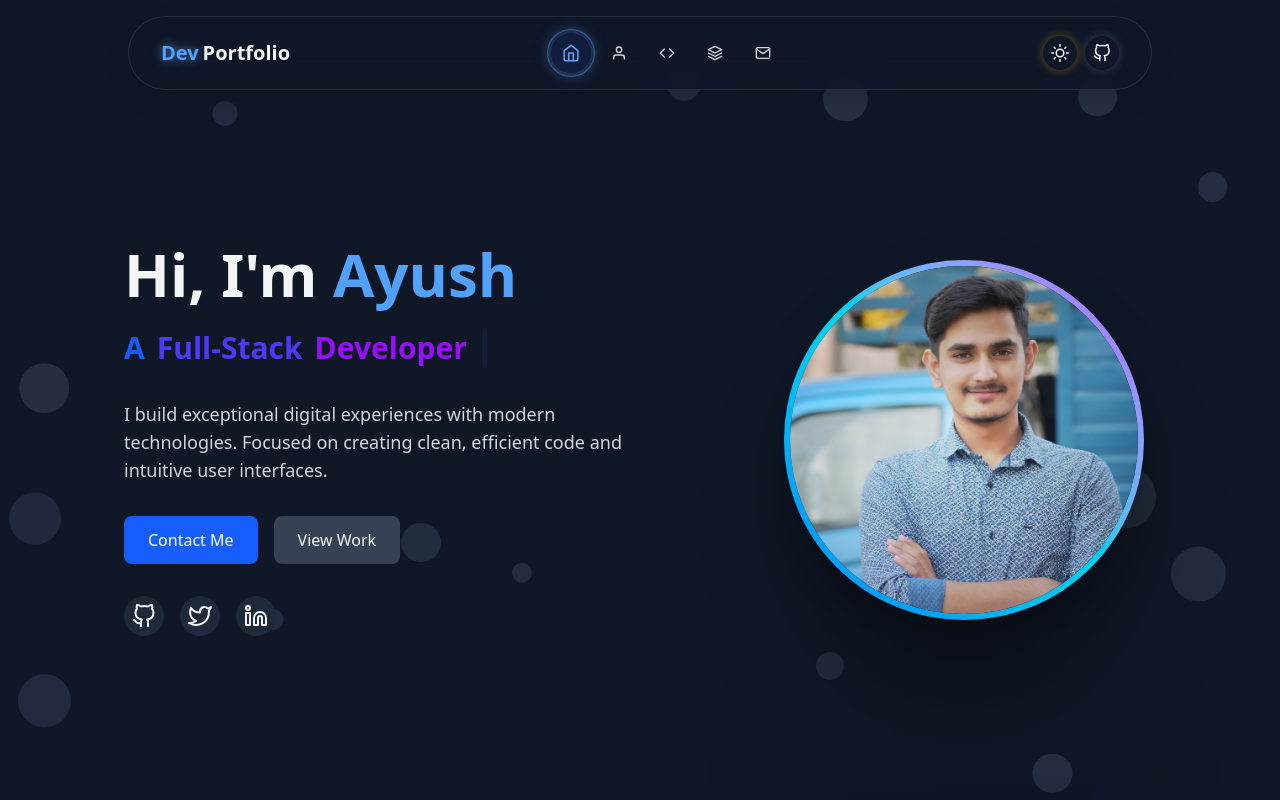
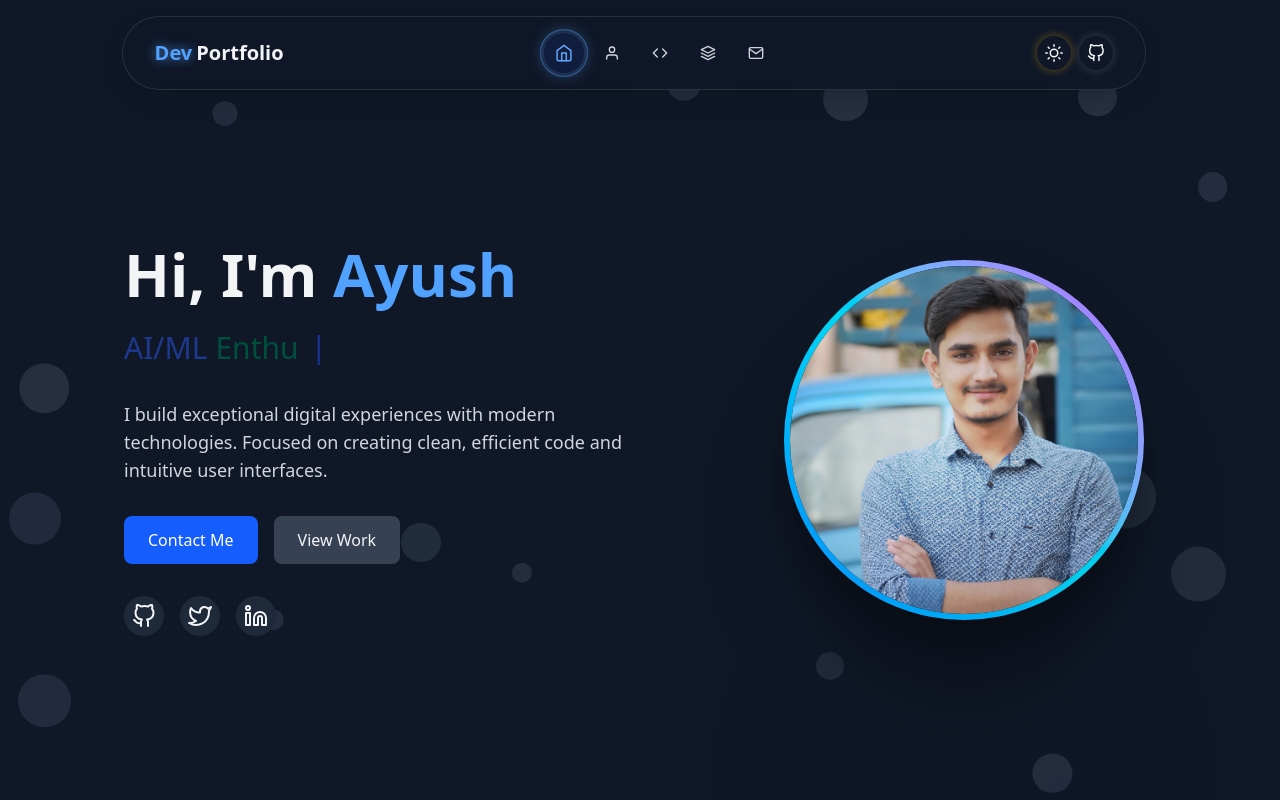
Before and after one commit to AyushMishra-2005/Portfolio, a React (Vite) app: page / in a window 1280 px wide. Shown: the top 800 px of the page. Built offline with nearby package versions, Linux system fonts and the light colour scheme.

Commit message:
Deployment Commit

```diff
--- a/index.html
+++ b/index.html
@@ -2,9 +2,9 @@
 <html lang="en">
   <head>
     <meta charset="UTF-8" />
-    <link rel="icon" type="image/svg+xml" href="/vite.svg" />
+    <link rel="icon" type="image/png" href="/user.png" />
     <meta name="viewport" content="width=device-width, initial-scale=1.0" />
-    <title>DevPortfolio</title>
+    <title>Ayush | Portfolio</title>
   </head>
   <body>
     <div id="root"></div>
--- a/package.json
+++ b/package.json
@@ -11,6 +11,7 @@
   },
   "dependencies": {
     "@emailjs/browser": "^4.4.1",
+    "@splinetool/react-spline": "^4.1.0",
     "@tailwindcss/vite": "^4.1.11",
     "clsx": "^2.1.1",
     "framer-motion": "^12.23.11",
--- a/src/components/Header.jsx
+++ b/src/components/Header.jsx
@@ -30,7 +30,7 @@ export default function Header({ darkMode, setDarkMode, activeSection, textEnter
         className={`container mx-auto px-6 sm:px-8 py-4 flex justify-between items-center rounded-full shadow-lg w-[80vw] ${darkMode ? 'bg-gray-900/90' : 'bg-white/95'} backdrop-blur-lg`}
         style={{
           marginLeft: '1rem',
-          marginRight: '1rem',
+          marginRight: '1.8rem',
           border: darkMode ? '1px solid rgba(255, 255, 255, 0.1)' : '1px solid rgba(0, 0, 0, 0.1)',
           boxShadow: darkMode
             ? '0 10px 30px -10px rgba(0, 0, 0, 0.3)'
--- a/src/components/TypeWrite.jsx
+++ b/src/components/TypeWrite.jsx
@@ -1,35 +1,170 @@
-import { TypewriterEffectSmooth } from "./ui/typewriter-effect";
-import { motion } from "framer-motion";
+import { useEffect, useState } from "react";
+import { motion, useMotionValue, useTransform, animate } from "framer-motion";
 
 export function Typewriter() {
-  const words = [
-    {
-      text: "A",
-      className: "text-blue-600 dark:text-blue-400"
-    },
-    {
-      text: "Full-Stack",
-      className: "text-indigo-600 dark:text-indigo-400"
-    },
-    {
-      text: "Developer",
-      className: "text-purple-600 dark:text-purple-400",
-    },
+  const sentences = [
+    ["Full-Stack", "Developer"],
+    ["AI/ML", "Enthusiast"],
+    ["Open", "Source", "Contributor"],
+    ["Tech", "Explorer"]
   ];
 
+  const colorPalette = [
+    "text-blue-900 dark:text-blue-500",
+    "text-emerald-900 dark:text-emerald-500",
+    "text-amber-900 dark:text-amber-500",
+    "text-rose-900 dark:text-rose-500",
+    "text-violet-900 dark:text-violet-500"
+  ];
+
+  const [displayText, setDisplayText] = useState([]);
+  const [sentenceIndex, setSentenceIndex] = useState(0);
+  const [wordIndex, setWordIndex] = useState(0);
+  const [charIndex, setCharIndex] = useState(0);
+  const [deleting, setDeleting] = useState(false);
+  const [isAnimating, setIsAnimating] = useState(false);
+
+  const cursorOpacity = useMotionValue(0);
+  const cursorY = useMotionValue(0);
+  const smoothCursorOpacity = useTransform(cursorOpacity, [0, 1], [0.3, 1]);
+
+  useEffect(() => {
+    const cursorAnimation = animate(cursorOpacity, [0, 1, 0], {
+      duration: 1.5,
+      repeat: Infinity,
+      ease: "easeInOut"
+    });
+
+    const bounceAnimation = animate(cursorY, [0, -3, 0], {
+      duration: 2,
+      repeat: Infinity,
+      ease: "easeInOut"
+    });
+
+    return () => {
+      cursorAnimation.stop();
+      bounceAnimation.stop();
+    };
+  }, []);
+
+  useEffect(() => {
+    if (isAnimating) return;
+
+    setIsAnimating(true);
+    const currentSentence = sentences[sentenceIndex];
+    const currentWord = currentSentence[wordIndex];
+    const currentColor = colorPalette[wordIndex % colorPalette.length];
+
+    const typeSpeed = 80;
+    const deleteSpeed = 60;
+    const pauseDuration = 1500;
+
+    let timeout;
+
+    if (!deleting) {
+      if (wordIndex < currentSentence.length) {
+        if (charIndex <= currentWord.length) {
+          timeout = setTimeout(() => {
+            const newDisplay = [...displayText];
+            newDisplay[wordIndex] = {
+              text: currentWord.slice(0, charIndex),
+              color: currentColor
+            };
+            setDisplayText(newDisplay);
+            setCharIndex(prev => prev + 1);
+            setIsAnimating(false);
+          }, typeSpeed);
+        } else {
+          setTimeout(() => {
+            setWordIndex(prev => prev + 1);
+            setCharIndex(0);
+            setIsAnimating(false);
+          }, 150);
+        }
+      } else {
+        timeout = setTimeout(() => {
+          setDeleting(true);
+          setWordIndex(currentSentence.length - 1);
+          setCharIndex(currentSentence[currentSentence.length - 1].length);
+          setIsAnimating(false);
+        }, pauseDuration);
+      }
+    } else {
+      if (wordIndex >= 0) {
+        if (charIndex >= 0) {
+          timeout = setTimeout(() => {
+            const newDisplay = [...displayText];
+            newDisplay[wordIndex] = {
+              text: currentSentence[wordIndex].slice(0, charIndex),
+              color: colorPalette[wordIndex % colorPalette.length]
+            };
+            setDisplayText(newDisplay);
+            setCharIndex(prev => prev - 1);
+            setIsAnimating(false);
+          }, deleteSpeed);
+        } else {
+          const newDisplay = [...displayText];
+          newDisplay.pop();
+          setDisplayText(newDisplay);
+
+          setTimeout(() => {
+            setWordIndex(prev => prev - 1);
+            if (wordIndex > 0) {
+              setCharIndex(currentSentence[wordIndex - 1].length);
+            }
+            setIsAnimating(false);
+          }, 120);
+        }
+      }
+      if (wordIndex < 0) {
+        setTimeout(() => {
+          setDeleting(false);
+          setSentenceIndex(prev => (prev + 1) % sentences.length);
+          setWordIndex(0);
+          setCharIndex(0);
+          setDisplayText([]);
+          setIsAnimating(false);
+        }, 300);
+      }
+    }
+
+    return () => {
+      clearTimeout(timeout);
+      setIsAnimating(false);
+    };
+  }, [charIndex, deleting, sentenceIndex, wordIndex, displayText]);
+
   return (
-    <div className="flex justify-start w-full overflow-hidden">
-      <motion.div
-        initial={{ width: 0 }}
-        whileInView={{ width: "fit-content" }}
-        transition={{ duration: 2, ease: "easeInOut" }}
-        viewport={{ once: true }}
+    <div className="text-3xl font-medium min-h-[3rem] flex flex-wrap justify-center items-center">
+      {displayText.map((word, i) => (
+        <motion.span
+          key={i}
+          className={`${word.color} mr-2`}
+          initial={{ opacity: 0, y: 5 }}
+          animate={{
+            opacity: 1,
+            y: 0,
+            transition: {
+              type: "spring",
+              damping: 12,
+              stiffness: 100
+            }
+          }}
+          exit={{ opacity: 0, y: -5 }}
+          transition={{ duration: 0.4 }}
+        >
+          {word.text}
+        </motion.span>
+      ))}
+      <motion.span
+        className="text-blue-800 dark:text-blue-400 ml-1"
+        style={{
+          opacity: smoothCursorOpacity,
+          y: cursorY
+        }}
       >
-        <TypewriterEffectSmooth
-          words={words}
-          cursorClassName="bg-blue-500 dark:bg-blue-400"
-        />
-      </motion.div>
+        |
+      </motion.span>
     </div>
   );
 }
```
Also changed, not shown: public/user.png (added), 1 other file (tests, documents, lock files or other folders).
